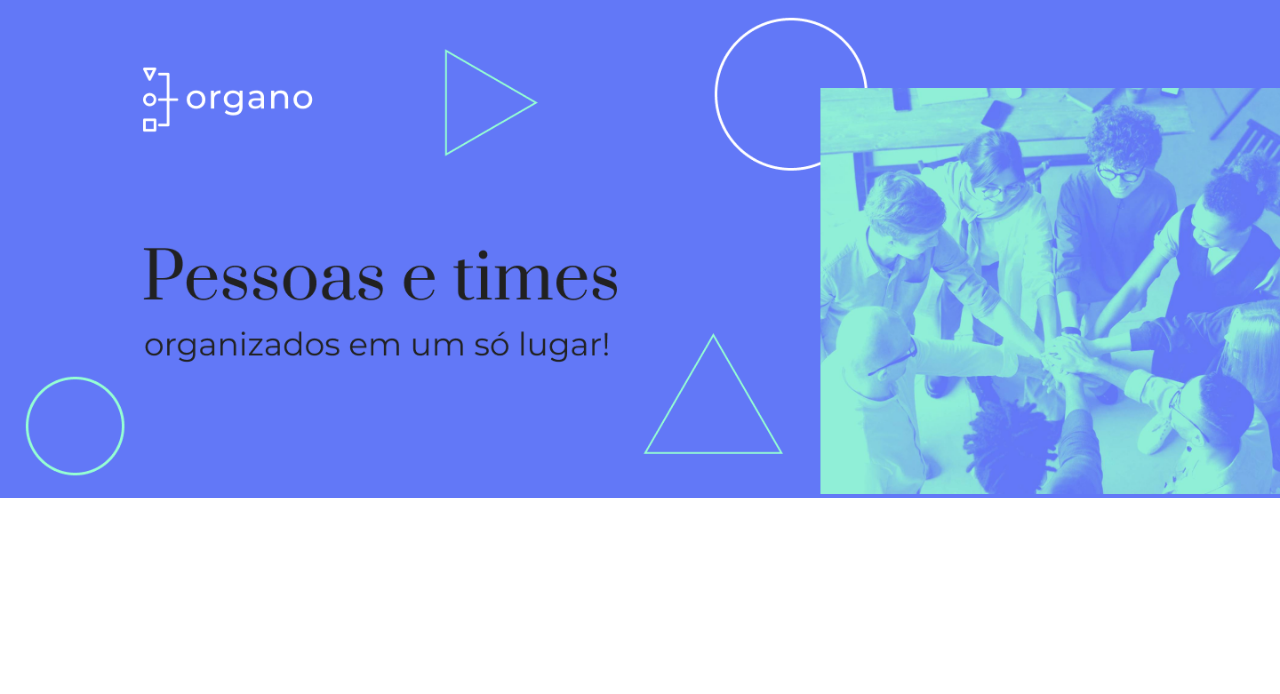
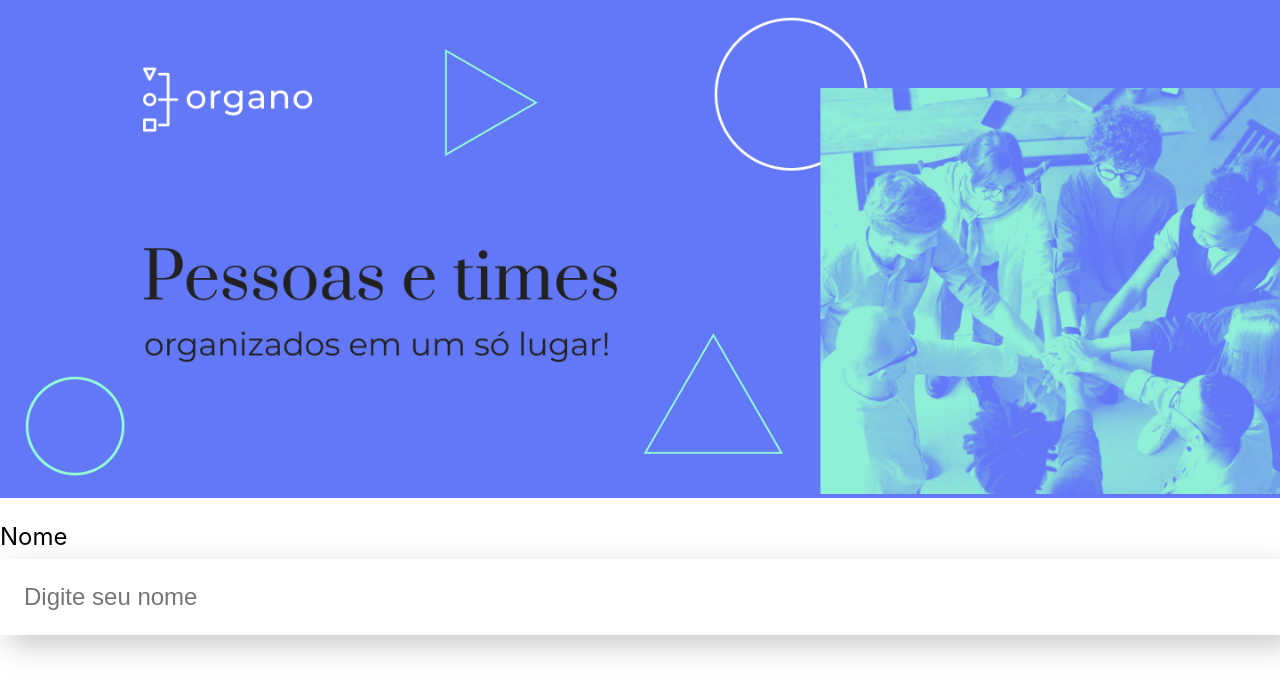
Before and after one commit to JrSchmidtt/organo, a React (Create React App) app: page / in a window 1280 px wide. Shown: the top 694 px of the page. Built offline with nearby package versions, Linux system fonts and the light colour scheme.

Commit message:
Field text component

```diff
--- a/src/App.js
+++ b/src/App.js
@@ -1,9 +1,11 @@
-import Banner from './components/Banner/Banner';
+import Banner from './components/Banner';
+import FieldText from './components/FieldText';
 
 function App() {
   return (
     <div className="App">
-        <Banner />
+      <Banner />
+      <FieldText />
     </div>
   );
 }
--- a/src/components/Banner/Banner.jsx
+++ b/src/components/Banner/index.jsx
@@ -1,6 +1,6 @@
 import './Banner.css';
 
-function Banner() {
+const Banner = () => {
     return (
         <header className='banner'>
             <img src="/images/banner.png" alt="Banner"></img>
@@ -8,4 +8,4 @@ function Banner() {
     );
 }
 
-export default Banner;
+export default Banner
--- /dev/null
+++ b/src/components/FieldText/FieldText.css
@@ -0,0 +1,19 @@
+.field {
+    margin: 24px 0;
+}
+
+.field__label {
+    display: block;
+    margin-bottom: 8px;
+    font-size: 24px;
+}
+
+.field__input {
+    background-color: white;
+    box-shadow: 10px 10px 30px #c7c7c7;
+    width: 100%;
+    border: none;
+    font-size: 24px;
+    padding: 24px;
+    box-sizing: border-box;
+}
--- /dev/null
+++ b/src/components/FieldText/index.jsx
@@ -0,0 +1,13 @@
+import "./FieldText.css"
+
+const FieldText = () => {
+    return (
+        <div className="field">
+            <label className="field__label" htmlFor="name">Nome</label>
+            <input className="field__input" type="text" id="name" name="name" placeholder="Digite seu nome" />
+
+        </div>
+    )
+}
+
+export default FieldText
```
